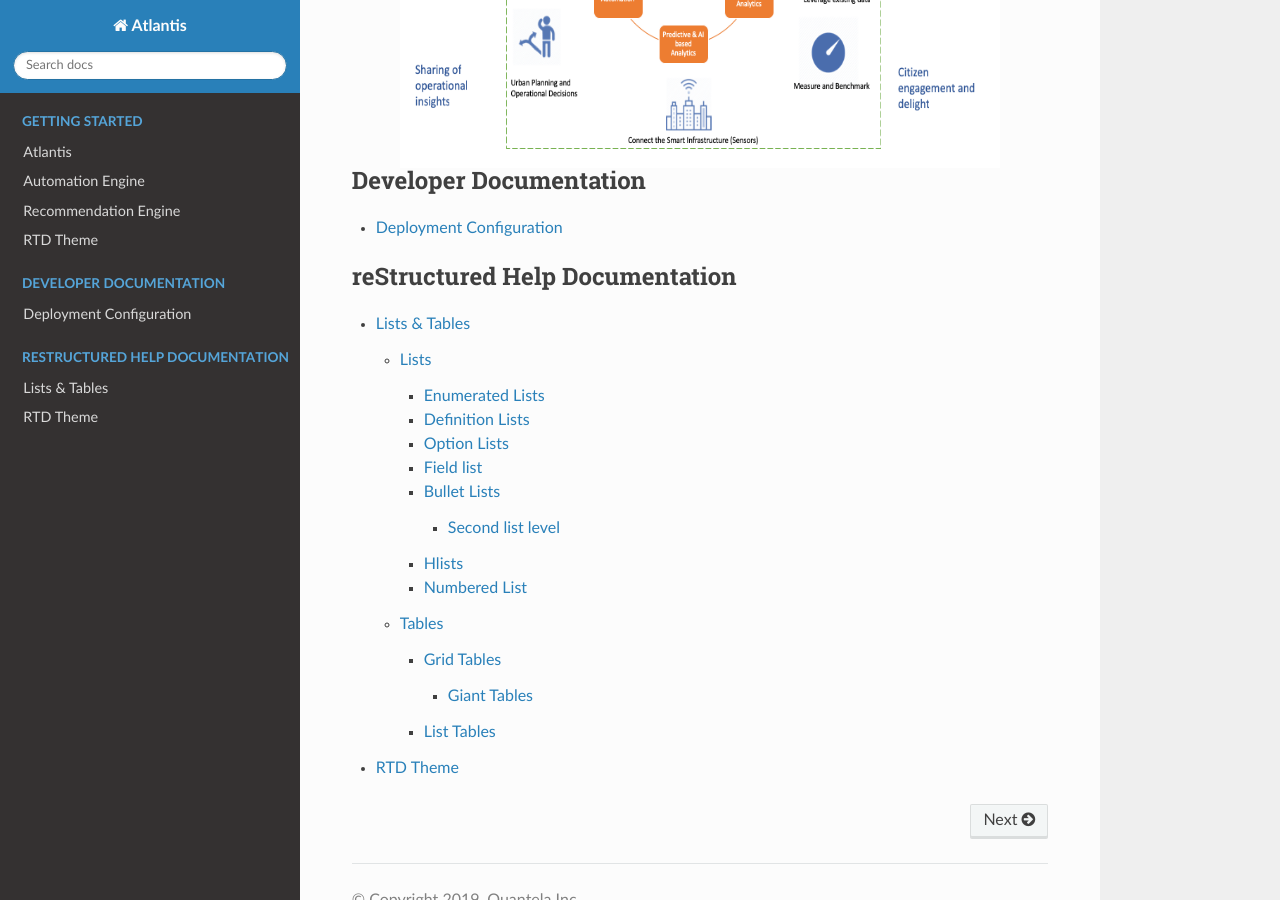
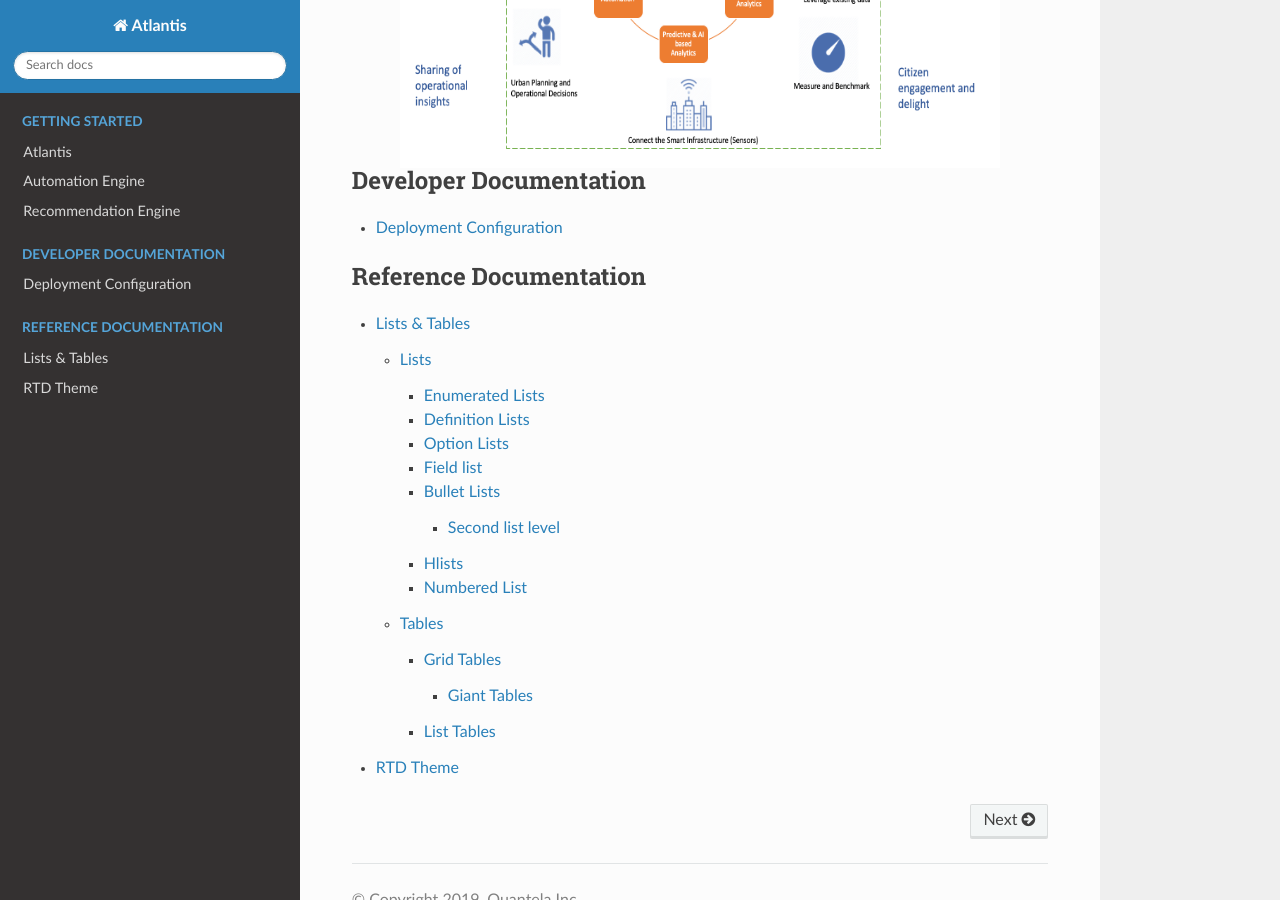
Before and after one commit to mohamedsheriff/atlantisdocs, a Sphinx documentation site: the page built from source/index.rst, in a window 1280 px wide and 900 px high, scrolled down 1026 px. Built offline with Sphinx 7.4.7 and the Read the Docs theme 2.0.0, drawn with Linux system fonts in a browser that asks for light colours.

Commit message:
Modified documentation

```diff
--- a/source/DeploymentArchitecture.rst
+++ b/source/DeploymentArchitecture.rst
@@ -17,13 +17,17 @@ a) Common Infrastructure: Shared by all the tenants
     * WSO2 API Gatway, IAM Servers
     * Logstash & Kibana Server
     * Atlantis Microservices
+
 b) Common Microservices: Shared All the tenants
     * Atlantis Core Server
     * Atlantis Recommendation Core Server
     * Atalntis Datapipeline Server
     * Atlantis Citizen Server
     * Atlantis Integeration Server (Depricated overtime)
-c) Tenant Dedicated Infastructure: Dedicated to the tenant based on Elastic Compute principles i.e. dedicated data processing
+
+      .. Note:: The current version of Integeration engine would be deprecated by Atlantis 2.0 GA
+
+ c) Tenant Dedicated Infastructure: Dedicated to the tenant based on Elastic Compute principles i.e. dedicated data processing
     * Atlantis Data Procesing Server (Entity Server)
     * Atlantis Data Pipeline Server (Abstraction + IE)
     * Atlantis Media Server
--- a/source/index.rst
+++ b/source/index.rst
@@ -39,7 +39,6 @@ The platform simplifies the key aspects related to the digital transformation of
    Atlantis
    AutomationEngine
    RecommendationEngine
-   RTD Theme <https://sphinx-rtd-theme.readthedocs.io/en/latest/>
 
 .. _dev-docs:
 
@@ -53,7 +52,7 @@ The platform simplifies the key aspects related to the digital transformation of
 
 .. toctree::
    :maxdepth: 4
-   :caption: reStructured Help Documentation
+   :caption: Reference Documentation
 
    ReSTTablesList
    RTD Theme <https://sphinx-rtd-theme.readthedocs.io/en/latest/>
```
